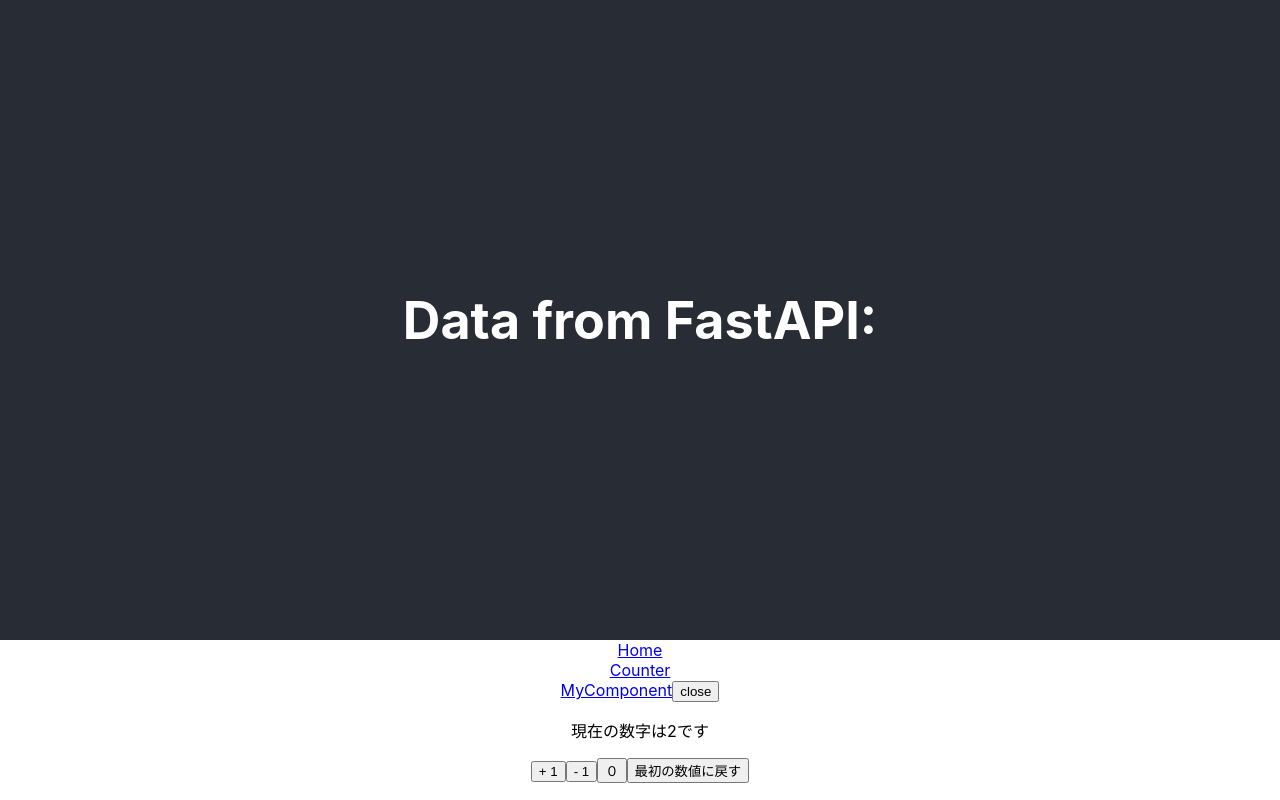
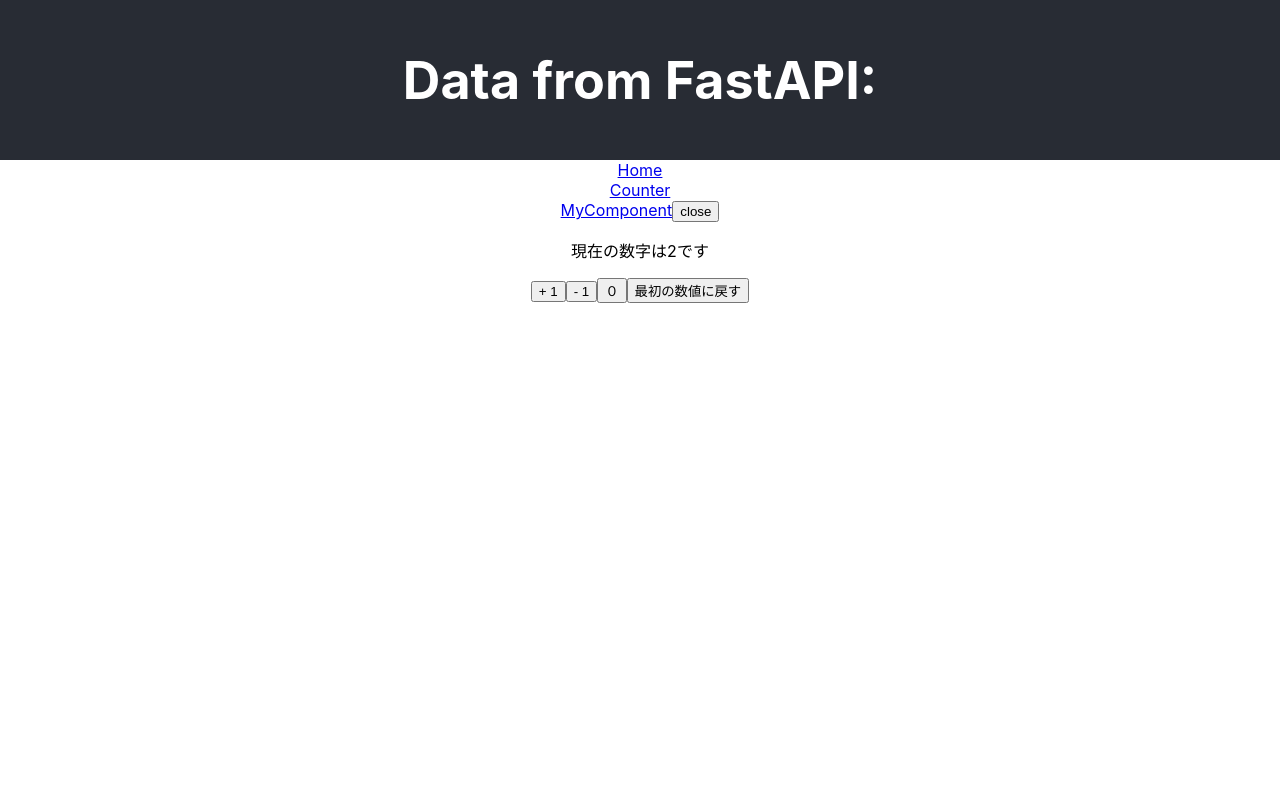
Before and after one commit to furuyashikiiori/camp2024_07, a React (Create React App) app in the folder my-react-app/: page /counter in a window 1280 px wide. Built offline with nearby package versions, Linux system fonts and the light colour scheme; no server answers.

Commit message:
ヘッダーの大きさ変更

```diff
--- a/my-react-app/src/App.css
+++ b/my-react-app/src/App.css
@@ -15,7 +15,7 @@
 
 .App-header {
   background-color: #282c34;
-  min-height: 80vh;
+  min-height: 20vh;
   display: flex;
   flex-direction: column;
   align-items: center;
@@ -46,4 +46,4 @@
   display: block;
 }
 
-/* ここまで！！！ */
+/* ここまでがテスト用カウンターのcss！！！ */
```
